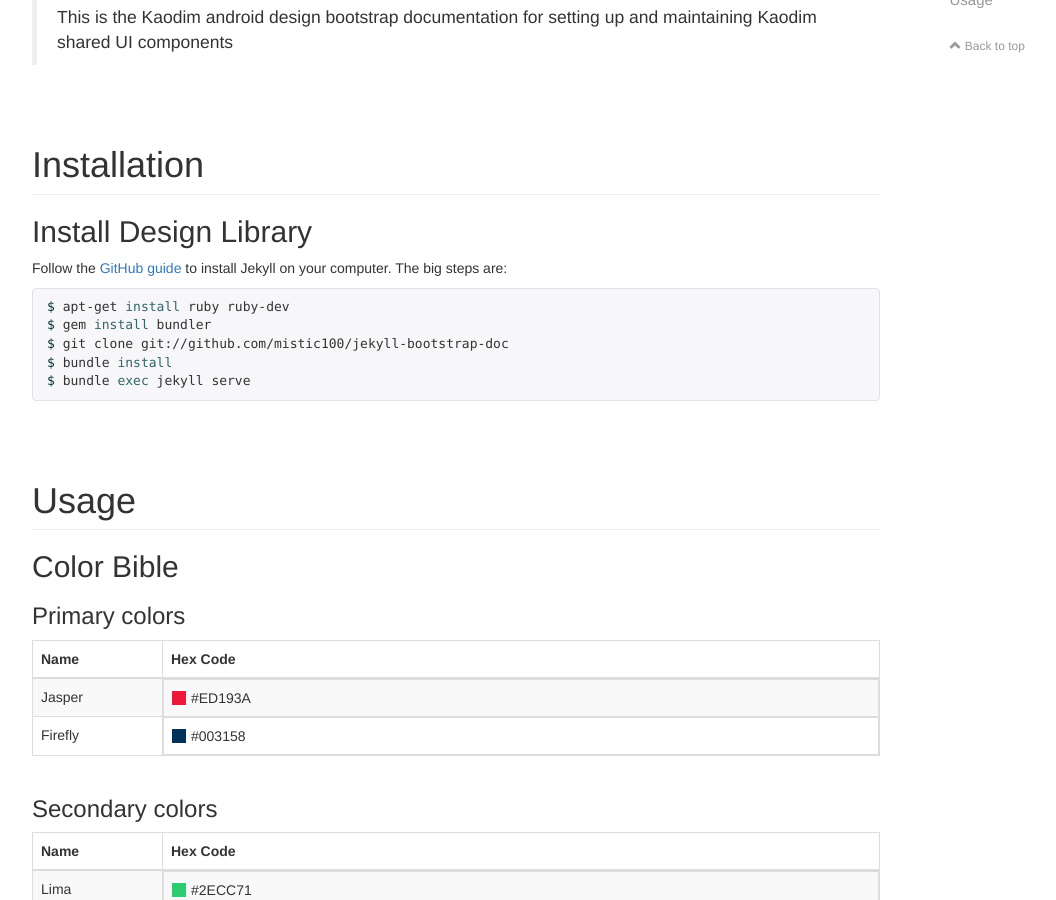
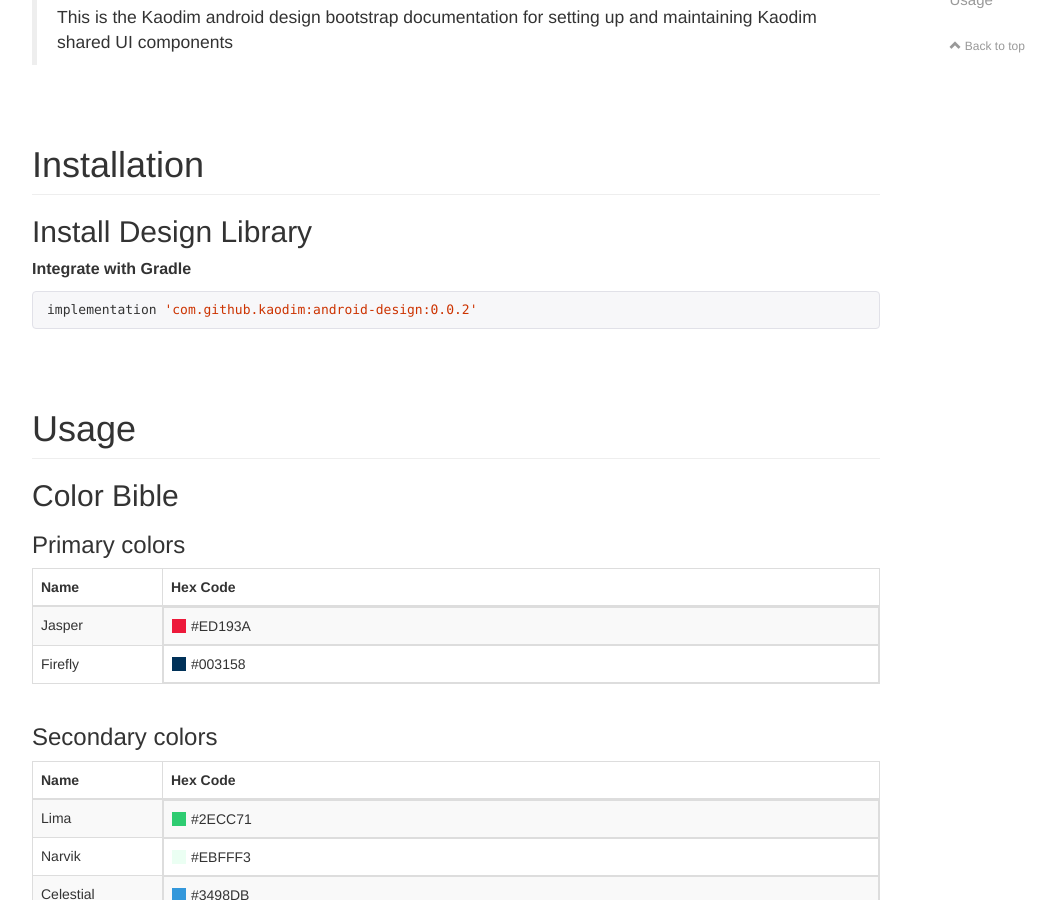
Before and after one commit to kaodim/android-design, a Jekyll site: the page built from docs/index.html, in a window 1280 px wide and 900 px high, scrolled down 540 px. Shown: the whole window, without its empty margins (38-1094 px from the left). Built offline with Jekyll 4.4.1, drawn with Linux system fonts in a browser that asks for light colours; nearby versions of some CDN libraries; comment, search, counter and statistics services are not loaded.

Commit message:
Updated Integration steps

```diff
--- a/docs/_config.yml
+++ b/docs/_config.yml
@@ -9,21 +9,6 @@
 licenseUrl: http://opensource.org/licenses/MIT
 # extension of the favicon, blank to disable
 favicon: png
-
-# download button
-# if download.popup is true, the download button will open a popup with several download options
-# otherwise it will simply open download.url and other options are ignored
-# if download.popup is true, any option is optional
-# download.cdn.img is optional
-download:
-  popup: true
-  url: https://github.com/mistic100/jekyll-bootstrap-doc/archive/gh-pages.zip
-  bower: jekyll-bootstrap-doc
-  npm: jekyll-bootstrap-doc
-  cdn:
-    url: https://cdnjs.com/libraries/jekyll-bootstrap-doc
-    img: https://alemangui.github.io/pizzicato/img/cdnjs.svg
-    name: cdnjs
 
 # set this to true to replace the generated header navbar by _includes/navbar.html
 customNavBar: false
--- a/docs/index.html
+++ b/docs/index.html
@@ -17,20 +17,11 @@
   <h1 id="installation" class="page-header">Installation</h1>
 
   <h2 id="install">Install Design Library</h2>
-  <p>
-    Follow the <a href="https://help.github.com/articles/using-jekyll-with-pages">GitHub guide</a> to install Jekyll
-    on your computer. The big steps are:
-  </p>
 
-<!-- @formatter:off -->
+  <p class="heading">Integrate with Gradle</p>
 {% highlight bash %}
-$ apt-get install ruby ruby-dev
-$ gem install bundler
-$ git clone git://github.com/mistic100/jekyll-bootstrap-doc
-$ bundle install
-$ bundle exec jekyll serve
+implementation 'com.github.kaodim:android-design:0.0.2'
 {% endhighlight %}
-<!-- @formatter:on -->
 
 </section>
 
```
Also changed, not shown: 3 other files.
